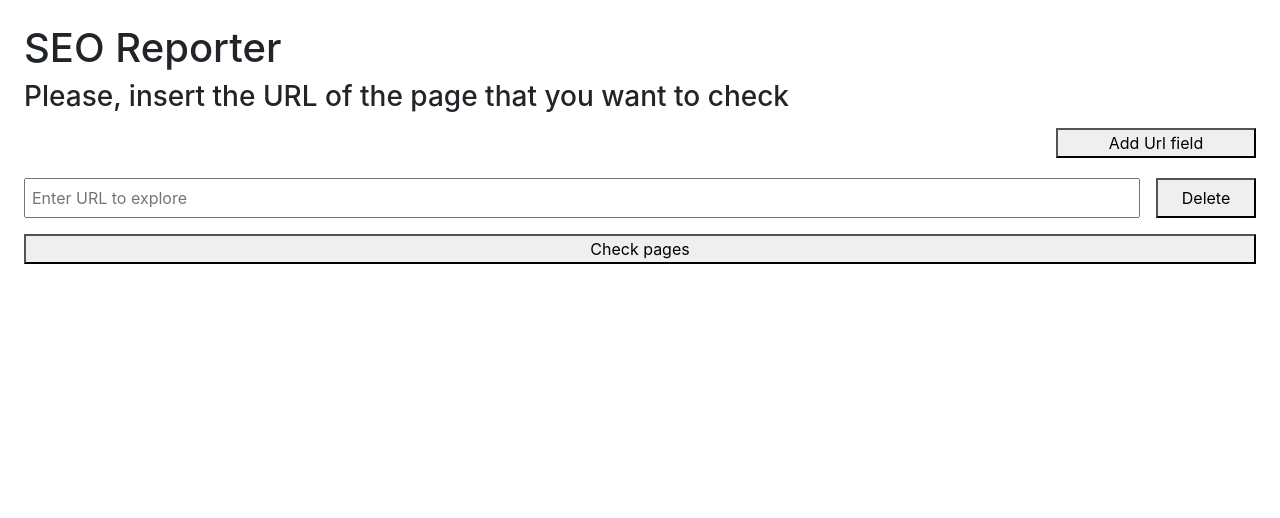
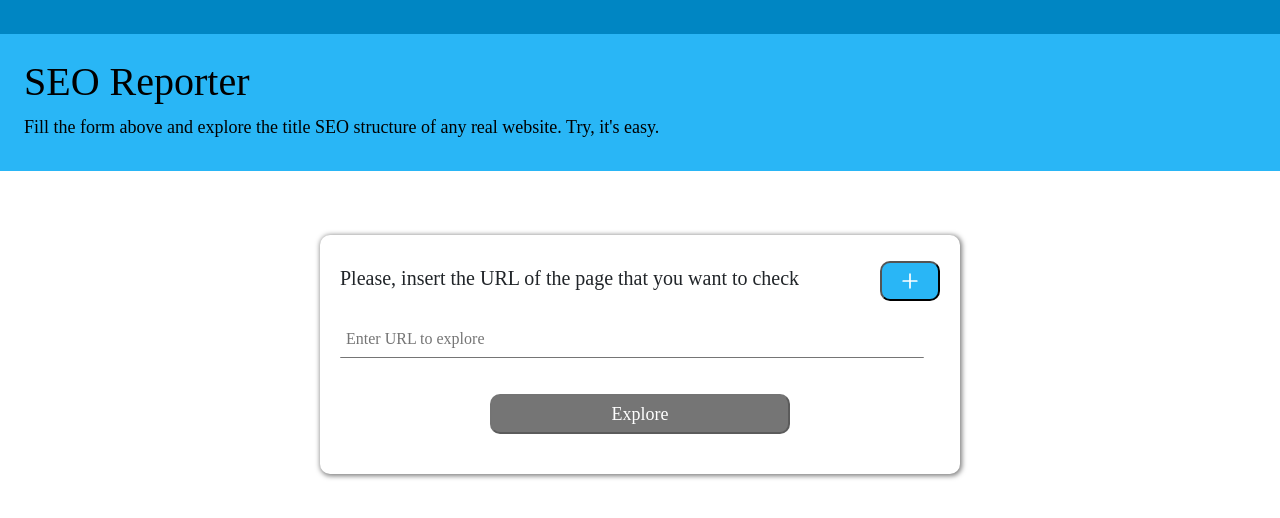
Before and after one commit to velidan/seo-reporter, a Flask app: page / in a window 1280 px wide. Shown: the top 518 px of the page. Run offline with Flask 2, Linux system fonts and the light colour scheme; some libraries are stand-ins or nearby versions.

Commit message:
- submit btn disable logic - global UI - form UI

```diff
--- a/static/main.js
+++ b/static/main.js
@@ -73,7 +73,15 @@ function Field({ id, onChange, value }) {
           id={id}
           placeholder='Enter URL to explore'
           onChange={onChange} />
-          <button className='form-row-delete-btn' onClick={() => { alert('delete row') }}>Delete</button>
+          { id > 0 &&
+          <button className='form-row-delete-btn action' onClick={() => { alert('delete row') }}>
+            <svg class='svg-icon' width="1em" height="1em" viewBox="0 0 20 20" fill="currentColor" xmlns="http://www.w3.org/2000/svg">
+              <path fill-rule="evenodd" d="M6 6v8.5c0 .47.124.874.297 1.144.177.275.361.356.489.356h6.428c.127 0 .312-.08.489-.356.173-.27.297-.673.297-1.144V6h1v8.5c0 .634-.164 1.23-.456 1.685-.288.448-.747.815-1.33.815H6.786c-.583 0-1.042-.367-1.33-.815C5.164 15.73 5 15.134 5 14.5V6h1z" clip-rule="evenodd"/>
+              <path fill-rule="evenodd" d="M7.5 7.5A.5.5 0 018 8v6a.5.5 0 01-1 0V8a.5.5 0 01.5-.5zm2.5 0a.5.5 0 01.5.5v6a.5.5 0 01-1 0V8a.5.5 0 01.5-.5zm2.5 0a.5.5 0 01.5.5v6a.5.5 0 01-1 0V8a.5.5 0 01.5-.5zm3-3.5h-11v1h11V4zm-11-1a1 1 0 00-1 1v1a1 1 0 001 1h11a1 1 0 001-1V4a1 1 0 00-1-1h-11z" clip-rule="evenodd"/>
+              <path d="M8 3a1 1 0 011-1h2a1 1 0 011 1v1H8V3z"/>
+            </svg>
+          </button>
+          }
     </label>
   )
 }
@@ -97,20 +105,32 @@ function FormBulder(props) {
     setFieldsList({ ...fields, [fieldId]: e.target.value });
   }
 
+    console.log('fields', fields)
+  const isDisabledSubmitBtn = Object.values(fields).every(o => !o);
+
   return (
-    <div className='form-wrapper'>
-      <button className='form-add-field-btn form-btn' onClick={() => {
-        setFieldsList({ ...fields, [ ++fieldsCounter ]: '' })
-      }}>Add Url field</button>
+    <section className='form-wrapper'>
+      <header className='form-wrapper-header'>
+        <h5>Please, insert the URL of the page that you want to check</h5>
+        <button className='form-add-field-btn action' onClick={() => {
+          setFieldsList({ ...fields, [ ++fieldsCounter ]: '' })
+        }}>
+          <svg className='svg-icon' width="1em" height="1em" viewBox="0 0 20 20" fill="currentColor" xmlns="http://www.w3.org/2000/svg">
+            <path fill-rule="evenodd" d="M10 5.5a.5.5 0 01.5.5v4a.5.5 0 01-.5.5H6a.5.5 0 010-1h3.5V6a.5.5 0 01.5-.5z" clip-rule="evenodd"/>
+            <path fill-rule="evenodd" d="M9.5 10a.5.5 0 01.5-.5h4a.5.5 0 010 1h-3.5V14a.5.5 0 01-1 0v-4z" clip-rule="evenodd"/>
+          </svg>
+        </button>
+      </header>
+
       <form className='form' type='multipart/form-data' method='post' onSubmit={handleSubmit}>
         { Object.keys(fields).map(fieldId => <Field id={fieldId}
                                                     value={fields[ fieldId ]}
                                                     onChange={generateOnChange(fieldId)} />) }
 
-      <button className='form-submit-btn' type='submit'>Check pages</button>
+      <button className='form-submit-btn action' disabled={isDisabledSubmitBtn} type='submit'>Explore</button>
       </form>
 
-    </div>
+    </section>
   );
 }
 
@@ -141,8 +161,11 @@ function App() {
 
     return (
         <main>
-            <h1>SEO Reporter</h1>
-            <h3>Please, insert the URL of the page that you want to check</h3>
+          <header className='header'>
+            <h1 className='title-primary'>SEO Reporter</h1>
+            <p>Fill the form above and explore the title SEO structure of any real website. Try, it's easy.</p>
+          </header>
+
             <FormBulder onFetchedData={data => setParsedData(data)} />
             {/* <Btn onClick={getParsedData} /> */}
             { getContent() }
--- a/static/styles.css
+++ b/static/styles.css
@@ -1,10 +1,68 @@
-main {
-    padding: 24px;
+:root {
+    --primary-color: #29b6f6;
+    --primary-color-light: #73e8ff;
+    --primary-color-dark: #0086c3;
+
+    --secondary-color: #757575;
+    --secondary-color-light: #a4a4a4;
+    --secondary-color-dark: #494949;
+
+    --bg-color: #f1f1f1;
+    --success-color: #66bb6a;
+    --success-color-light: #98ee99;
+
+
+    --typography-color-primary: #000000;
+    --typography-color-secondary: #ffffff;
+  }
+
+body {
+    background-color: var(--bth-color);
+    font-family: 'Roboto Mono';
+}
+
+
+.header {
+    margin-bottom: 64px;
+    background-color: var(--primary-color);
+    padding: 58px 24px 14px;
+}
+
+.action {
+    cursor: pointer;
+    transition: all .3s ease-in-out;
+}
+
+.action:focus {
+    outline: none;
+}
+
+.header * {
+    color: var(--typography-color-primary)
+}
+
+.header:before {
+    content: '';
+    position: absolute;
+    left: 0;
+    top: 0;
+    width: 100%;
+    height: 34px;
+    background-color: var(--primary-color-dark);
+
+}
+
+.title-primary {
+}
+
+.header p {
+    font-size: 18px;
 }
 
 .form-row-wrapper {
     display: flex;
-    margin-bottom: 16px;
+    margin-bottom: 36px;
+    border-radius: 10px;
 }
 
 
@@ -12,29 +70,111 @@ main {
     display: block;
     flex-grow: 1;
     margin-right: 16px;
+    border: none;
+    border-radius: 1px;
+    outline: none;
     padding: 6px;
+    border-bottom: 1px solid var(--secondary-color)
+}
+
+.form-field:focus {
+    outline: none;
 }
 
 .form-row-delete-btn {
-    min-width: 100px;
     flex-shrink: 0;
+    border-radius: 10px;
+    margin: 0;
+    padding: 0;
+    border: none;
+}
+
+.form-row-delete-btn:hover .svg-icon {
+    color: var(--secondary-color-light)
+}
+
+.form-row-delete-btn .svg-icon {
+    transition: all .3s ease-in-out;
+    width: 34px;
+    height: 34px;
+    color: var(--secondary-color-dark);
+    transform: translate(0px, 6px);
 }
 
 .form-wrapper {
     display: flex;
     flex-direction: column;
+    max-width: 50%;
+    margin: 0 auto;
+    padding: 20px;
+    box-shadow: 1px 1px 5px 1px rgba(0,0,0,0.5);
+    border-radius: 10px;
+    overflow: hidden;
+}
+
+.form-wrapper-header {
+    display: flex;
+    justify-content: space-between;
+    align-items: center;
+}
+
+.form-wrapper-header h5 {
+    margin: 0;
 }
 
 .form {
     display: flex;
     flex-direction: column;
-    margin: 20px 0 40px;
+    margin: 20px 0 20px;
 }
 
 .form-add-field-btn {
     margin-top: 6px;
     align-self: flex-end;
-    min-width: 200px;
+    border-radius: 10px;
+    min-height: 40px;
+    min-width: 60px;
+    display: flex;
+    justify-content: center;
+    background-color: var(--primary-color);
+    outline: none;
+}
+
+.form-add-field-btn:hover {
+    background-color: var(--primary-color-light)
+}
+
+.form-add-field-btn .svg-icon {
+    display: block;
+    width: 34px;
+    height: 34px;
+}
+
+.form-add-field-btn .svg-icon path {
+    fill: var(--typography-color-secondary);
+}
+
+.form-submit-btn {
+    color: var(--typography-color-secondary);
+    font-size: 18px;
+    height: 40px;
+    border-radius: 10px;
+    width: 300px;
+    margin: 0 auto;
+    background-color: var(--primary-color);
+}
+
+.form-submit-btn[disabled] {
+    cursor: none;
+    background-color: var(--secondary-color);
+}
+
+.form-submit-btn:focus {
+    outline: none;
+}
+
+.form-submit-btn:not([disabled]):hover {
+    background-color: var(--primary-color-light)
 }
 
 .tag-source {
```
